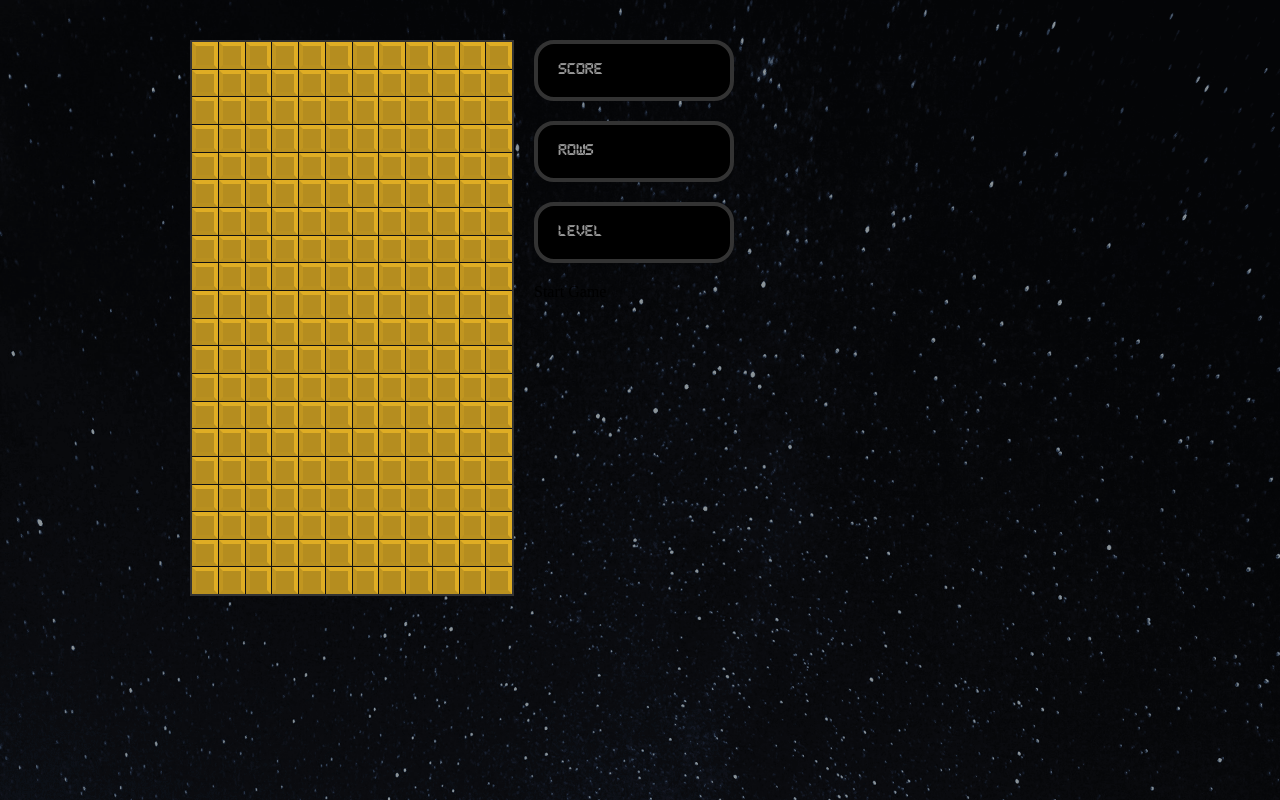
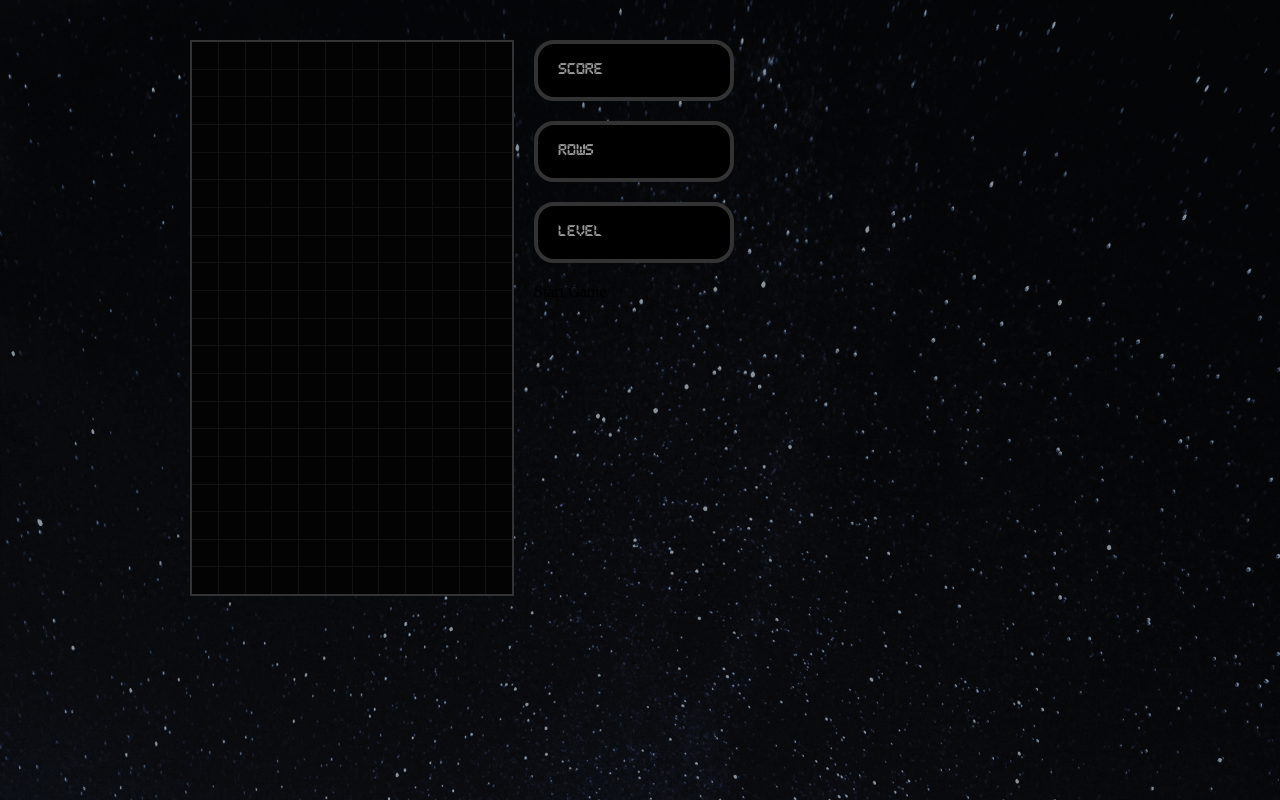
Before and after one commit to magb7/tetris-react-app, a React (Create React App) app: page / in a window 1280 px wide. Built offline with nearby package versions, Linux system fonts and the light colour scheme.

Commit message:
give props

```diff
--- a/src/components/Cell.js
+++ b/src/components/Cell.js
@@ -3,7 +3,7 @@ import { StyledCell } from "./styles/StyledCell";
 import { TETROMINOS } from "../tetrominos";
 
 const Cell = ({ type }) => {
-  return <StyledCell type={"L"} color={TETROMINOS["L"].color} />;
+  return <StyledCell type={type} color={TETROMINOS[type].color} />;
 };
 
 export default Cell;
```
